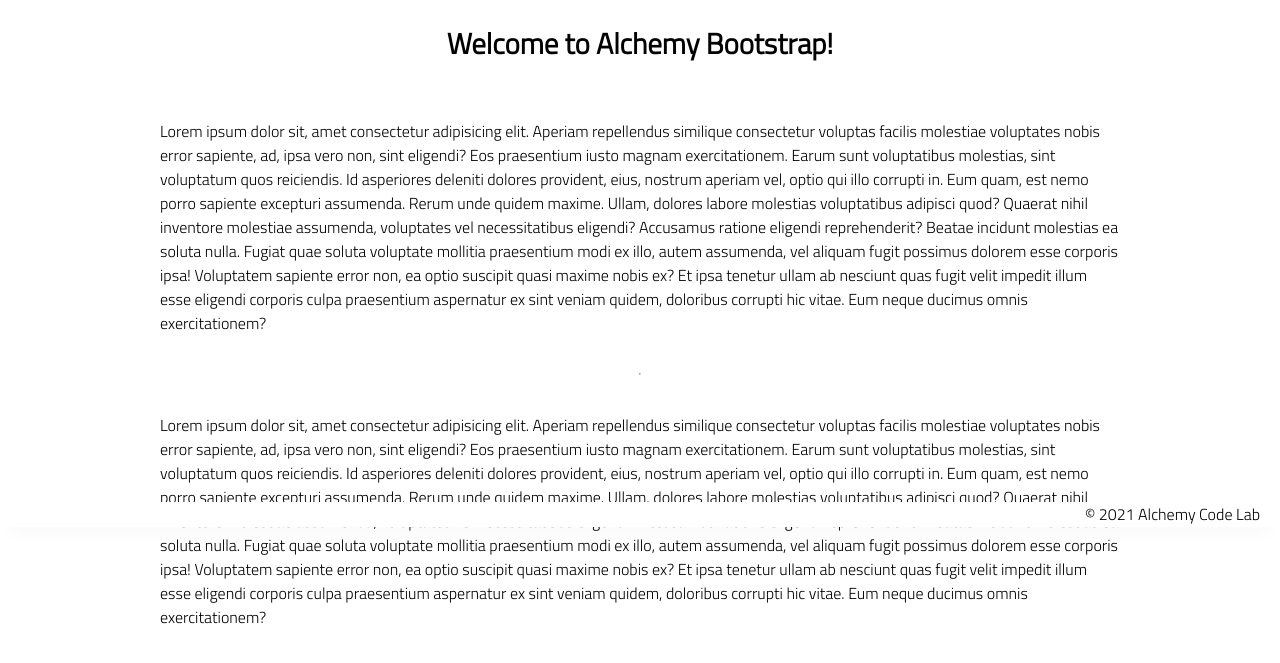
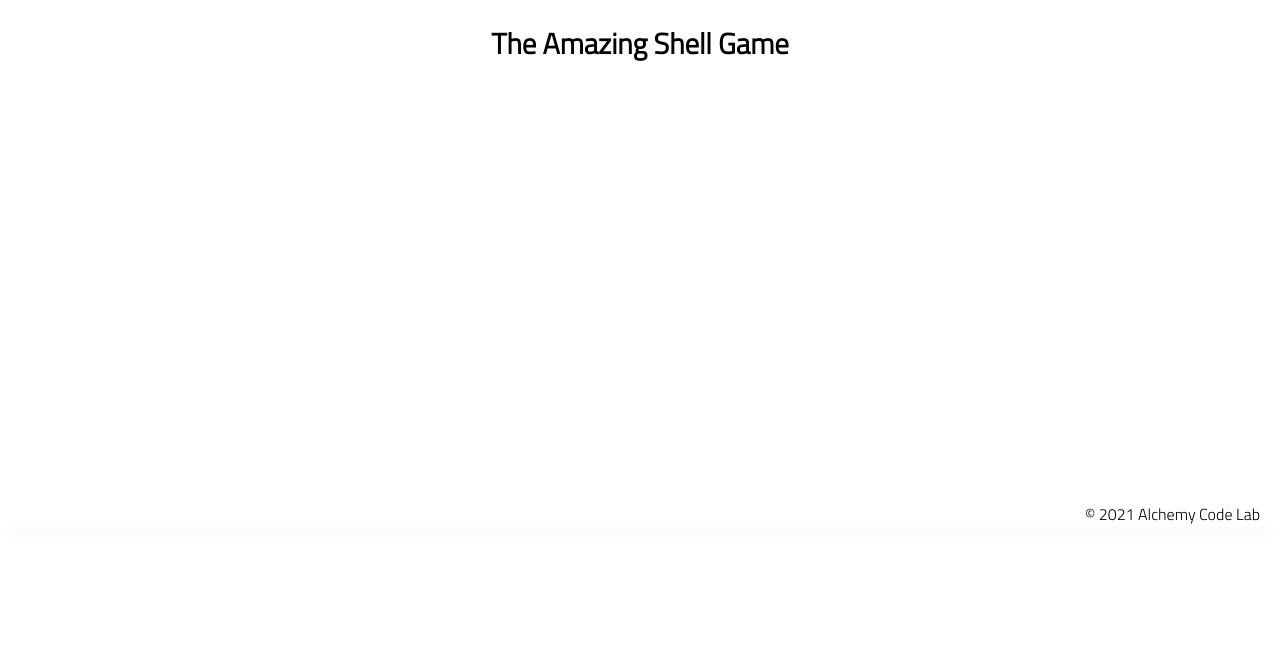
Before and after one commit to Cole-Rossman/Week1-ShellGame-Scratch, a plain HTML site: page index.html in a window 1280 px wide. Shown: the part 273-936 px from the top of the page. After the commit the page ends 800 px from the top, so only its background shows below. Drawn offline with Linux system fonts and the light colour scheme.

Commit message:
first commit, html ready for editing, shell picture added

```diff
--- a/index.html
+++ b/index.html
@@ -9,7 +9,7 @@
     <link rel="stylesheet" href="./styles/reset.css">
     <link rel="stylesheet" href="./styles/style.css">
     <link rel="stylesheet" href="./styles/home.css">
-    <title>Document</title>
+    <title>Shell Game</title>
 </head>
 
 <body>
@@ -21,45 +21,7 @@
     <main>
         <section class="main-section">
             <img class="main-logo" src="./assets/alchemy-logo.png" />
-            <h2>
-                Welcome to Alchemy Bootstrap!
-            </h2>
-
-            <p>
-                Lorem ipsum dolor sit, amet consectetur adipisicing elit. Aperiam repellendus similique consectetur
-                voluptas facilis molestiae voluptates nobis error sapiente, ad, ipsa vero non, sint eligendi? Eos
-                praesentium iusto magnam exercitationem.
-                Earum sunt voluptatibus molestias, sint voluptatum quos reiciendis. Id asperiores deleniti dolores
-                provident, eius, nostrum aperiam vel, optio qui illo corrupti in. Eum quam, est nemo porro sapiente
-                excepturi assumenda.
-                Rerum unde quidem maxime. Ullam, dolores labore molestias voluptatibus adipisci quod? Quaerat nihil
-                inventore molestiae assumenda, voluptates vel necessitatibus eligendi? Accusamus ratione eligendi
-                reprehenderit? Beatae incidunt molestias ea soluta nulla.
-                Fugiat quae soluta voluptate mollitia praesentium modi ex illo, autem assumenda, vel aliquam fugit
-                possimus dolorem esse corporis ipsa! Voluptatem sapiente error non, ea optio suscipit quasi maxime nobis
-                ex?
-                Et ipsa tenetur ullam ab nesciunt quas fugit velit impedit illum esse eligendi corporis culpa
-                praesentium aspernatur ex sint veniam quidem, doloribus corrupti hic vitae. Eum neque ducimus omnis
-                exercitationem?
-            </p>
-            <hr />
-            <p>
-                Lorem ipsum dolor sit, amet consectetur adipisicing elit. Aperiam repellendus similique consectetur
-                voluptas facilis molestiae voluptates nobis error sapiente, ad, ipsa vero non, sint eligendi? Eos
-                praesentium iusto magnam exercitationem.
-                Earum sunt voluptatibus molestias, sint voluptatum quos reiciendis. Id asperiores deleniti dolores
-                provident, eius, nostrum aperiam vel, optio qui illo corrupti in. Eum quam, est nemo porro sapiente
-                excepturi assumenda.
-                Rerum unde quidem maxime. Ullam, dolores labore molestias voluptatibus adipisci quod? Quaerat nihil
-                inventore molestiae assumenda, voluptates vel necessitatibus eligendi? Accusamus ratione eligendi
-                reprehenderit? Beatae incidunt molestias ea soluta nulla.
-                Fugiat quae soluta voluptate mollitia praesentium modi ex illo, autem assumenda, vel aliquam fugit
-                possimus dolorem esse corporis ipsa! Voluptatem sapiente error non, ea optio suscipit quasi maxime nobis
-                ex?
-                Et ipsa tenetur ullam ab nesciunt quas fugit velit impedit illum esse eligendi corporis culpa
-                praesentium aspernatur ex sint veniam quidem, doloribus corrupti hic vitae. Eum neque ducimus omnis
-                exercitationem?
-            </p>
+            <h2>The Amazing Shell Game</h2>
 
         </section>
     </main>
```
Also changed, not shown: 1 other file.
